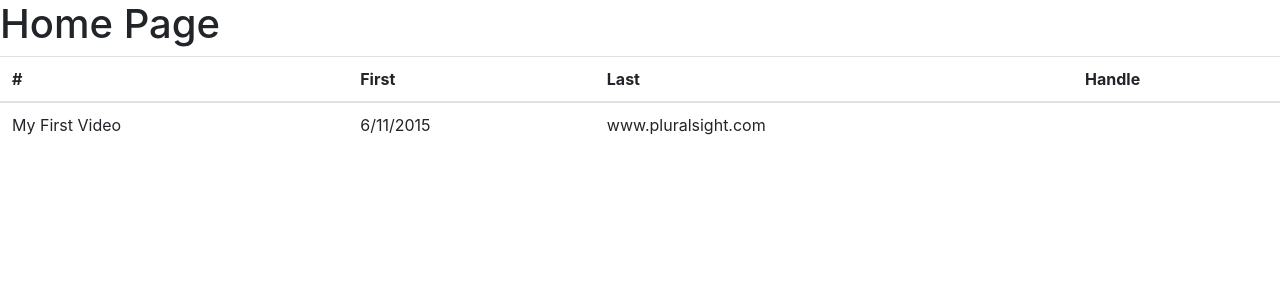
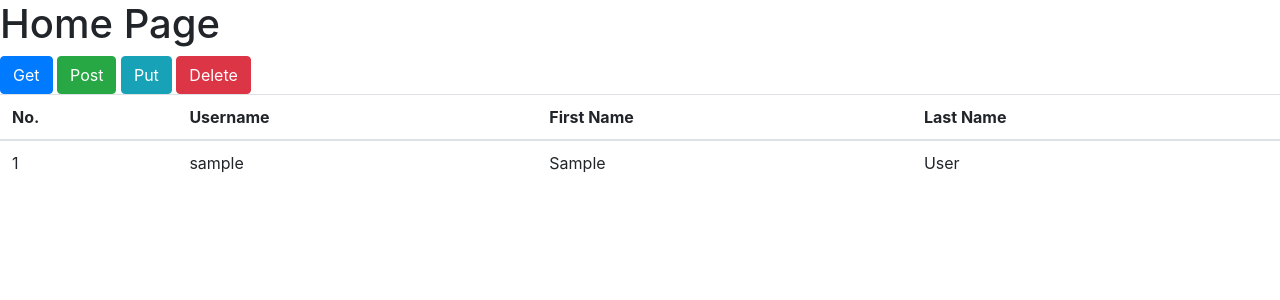
Before and after one commit to adityasigma/pages, a Django app: page / in a window 1280 px wide. Shown: the top 300 px of the page. Run offline with Django 4.2, Linux system fonts and the light colour scheme; tables that the repository leaves empty hold one stand-in row (values such as "Sample post"); some libraries are stand-ins or nearby versions.

Commit message:
Get, Post, Put, Delete API

```diff
--- a/myapp/pages/serializers.py
+++ b/myapp/pages/serializers.py
@@ -1,8 +1,22 @@
 from django.contrib.auth.models import User
 from rest_framework import serializers
+from django.contrib.auth.hashers import make_password
 
 class UserSerializer(serializers.ModelSerializer):
+    def create(self, validated_data):
+        validated_data['password'] = make_password(validated_data['password'])
+        return super(UserSerializer, self).create(validated_data)
+
+
+    def update(self, instance, validated_data):
+        for attr, value in validated_data.items():
+            if attr == 'password':
+                instance.set_password(value)
+            else:
+                setattr(instance, attr, value)
+        instance.save()
+        return instance
 
     class Meta:
         model = User
-        fields = ['id','username']
+        fields = ['id','username','password','first_name','last_name']
--- a/myapp/pages/templates/index.html
+++ b/myapp/pages/templates/index.html
@@ -13,13 +13,18 @@
     crossorigin="anonymous"></script>
 <script src="http://ajax.googleapis.com/ajax/libs/jquery/1.9.1/jquery.min.js"></script>
 
+<button type="button" class="btn btn-primary">Get</button>
+<button type="button" class="btn btn-success">Post</button>
+<button type="button" class="btn btn-info">Put</button>
+<button type="button" class="btn btn-danger">Delete</button>
+
 <table class="table" id="userTable">
     <thead>
         <tr>
-            <th scope="col">#</th>
-            <th scope="col">First</th>
-            <th scope="col">Last</th>
-            <th scope="col">Handle</th>
+            <th scope="col">No.</th>
+            <th scope="col">Username</th>
+            <th scope="col">First Name</th>
+            <th scope="col">Last Name</th>
         </tr>
     </thead>
     <tbody>
@@ -65,19 +70,26 @@
         $.ajax({
             type: "GET",
             url: "/themodel/",
-            success: function (data) {
+            // success: function (data) {
 
-                $("#userTable tbody").html("<tr>" +
-                    "<td>My First Video</td>" +
-                    "<td>6/11/2015</td>" +
-                    "<td>www.pluralsight.com</td>" +
-                    "</tr>");
-                console.log(data)
-                data.map(i => console.log(i.id))
-                for (item in data){
-                    console.log(item.id)
-                }
-            }
+            //     $("#userTable tbody").html("<tr>" +
+            //         "<td>My First Video</td>" +
+            //         "<td>6/11/2015</td>" +
+            //         "<td>www.pluralsight.com</td>" +
+            //         "</tr>");
+            //     console.log(data)
+            //     data.map(i => console.log(i.id))
+            //     for (item in data){
+            //         console.log(item.id)
+            //     }
+            // }
+            success: function (response) {
+            var trHTML = '';
+            $.each(response, function (i, item) {
+                trHTML += '<tr><td>' + item.id + '</td><td>' + item.username + '</td><td>' + item.first_name + '</td><td>' + item.last_name + '</td></tr>';
+            });
+            $('#userTable tbody').append(trHTML);
+    }
         });
     }
 </script>
--- a/myapp/pages/tests.py
+++ b/myapp/pages/tests.py
@@ -3,6 +3,7 @@ from django.shortcuts import render
 from django.http import JsonResponse, HttpResponse
 from django.contrib.auth.models import User
 from django.core import serializers
+from .serializers import UserSerializer
 from django.views.decorators.csrf import csrf_exempt
 import json
 
@@ -11,9 +12,12 @@ def TheModelView(request):
 
     if (request.method == "GET"):
         #Serialize the data into json
-        data = serializers.serialize("json", User.objects.all())
+        # data = UserSerializer("json", User.objects.all())
+        user_obj = User.objects.all()
+        user_serializer = UserSerializer(user_obj, many=True)
+        return JsonResponse(user_serializer.data, safe=False)
         # Turn the JSON data into a dict and send as JSON response
-        return JsonResponse(json.loads(data), safe=False)
+        # return JsonResponse(json.loads(data), safe=False)
         # html = "<html><body><h1>WORKING</h1></body></html>"
         #
         # return HttpResponse(html)
--- a/myapp/pages/urls.py
+++ b/myapp/pages/urls.py
@@ -1,8 +1,10 @@
 from django.urls import path
-from .views import index
+from .views import index, UserView
 from .tests import TheModelView
 
 urlpatterns = [
     path('', index, name='index'),
     path('themodel/', TheModelView),
+    path('users_list/', UserView.as_view()),
+    path('users_list/<int:id>', UserView.as_view()),
 ]
--- a/myapp/pages/views.py
+++ b/myapp/pages/views.py
@@ -1,5 +1,45 @@
 from django.shortcuts import render
+from rest_framework.views import APIView
+from django.contrib.auth.models import User
+from .serializers import UserSerializer
+from django.http import JsonResponse
+from rest_framework.response import Response
+from rest_framework import status
 
 # Create your views here.
 def index(request):
     return render(request, 'index.html')
+
+class UserView(APIView):
+
+    def get(self, request):
+        try:
+            user_obj = User.objects.all()
+            user_serializer = UserSerializer(user_obj, many=True)
+            return JsonResponse(user_serializer.data, safe=False)
+        except User.DoesNotExist:
+            return JsonResponse({'message': 'The user data does not exist'}, status=status.HTTP_404_NOT_FOUND)
+
+    def post(self, request, *args, **kwargs):
+        user_serializer = UserSerializer(data=request.data)
+        if user_serializer.is_valid():
+            user_serializer.save()
+            return Response(user_serializer.data, status=status.HTTP_201_CREATED)
+        else:
+            return Response(user_serializer.errors, status=status.HTTP_400_BAD_REQUEST)
+
+    def put(self, request, id):
+        user = User.objects.get(id=id)
+        user_serializer = UserSerializer(user, data=request.data)
+        if user_serializer.is_valid():
+            user_serializer.save()
+            return JsonResponse(user_serializer.data)
+        return JsonResponse(user_serializer.errors, status=status.HTTP_400_BAD_REQUEST)
+
+    def delete(self, request, id):
+        try:
+            user = User.objects.get(id=id)
+            user.delete()
+            return JsonResponse({'message': 'User deleted successfully!'}, status=status.HTTP_204_NO_CONTENT)
+        except User.DoesNotExist:
+            return JsonResponse({'message': 'The user does not exist'}, status=status.HTTP_404_NOT_FOUND)
```
